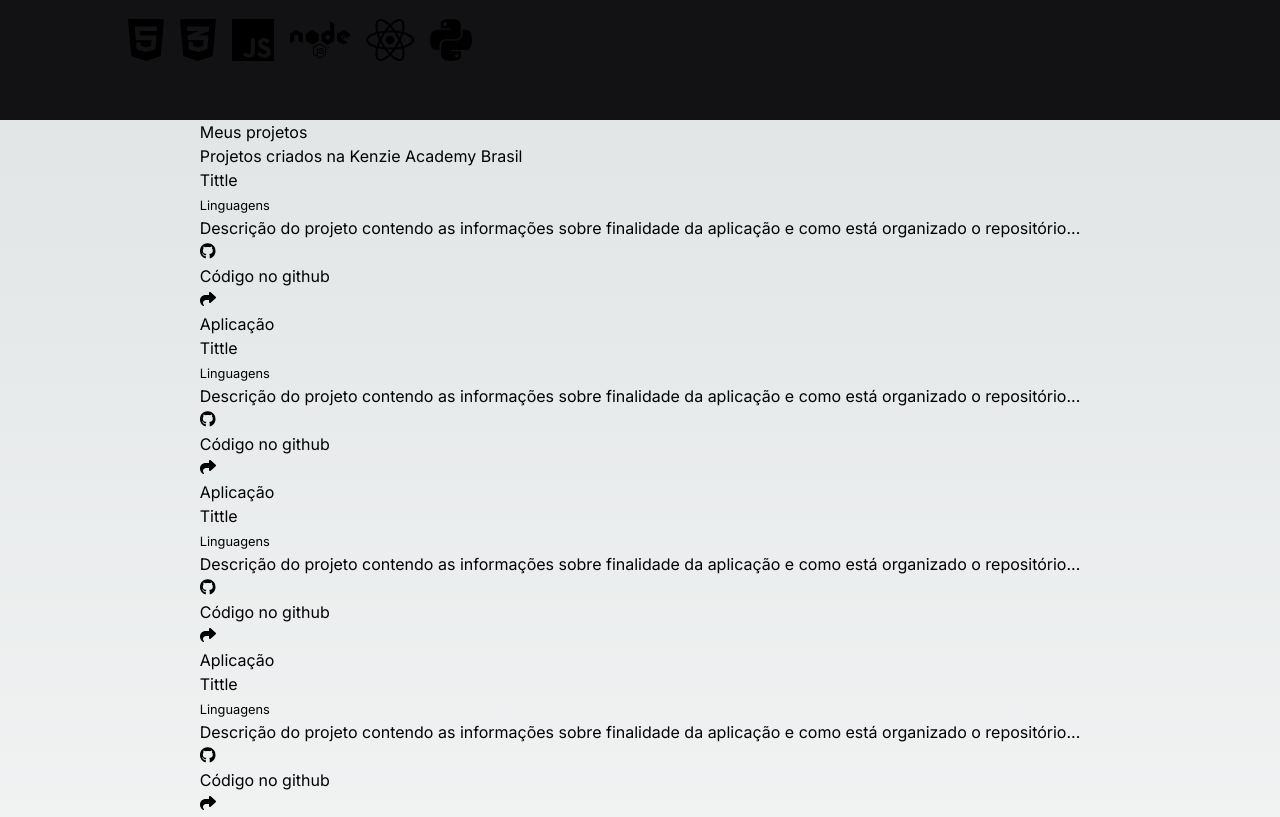
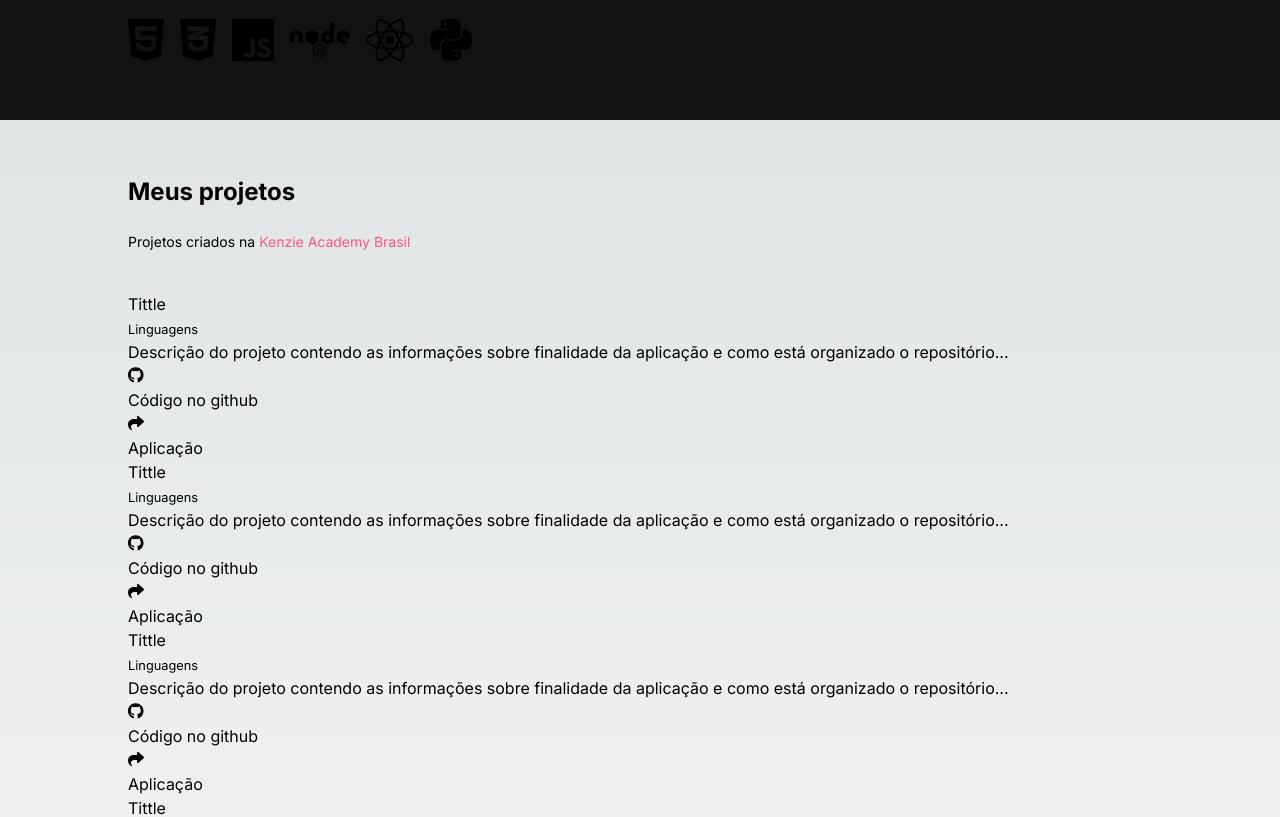
Before and after one commit to SilasRFerreira/meu_portfolio, a Next.js app: page / in a window 1280 px wide. Shown: the part 440-1257 px from the top of the page. Built offline with nearby package versions, Linux system fonts and the light colour scheme.

Commit message:
style: applied style to title section

```diff
--- a/src/app/HomeSections/MyProjects/index.tsx
+++ b/src/app/HomeSections/MyProjects/index.tsx
@@ -2,12 +2,14 @@ import ProjectsList from "./ProjectsList"
 
 const MyProjects = () => {
     return(
-        <section id="projects">
-            <div>
-                <h2>Meus projetos</h2>
-                <p>Projetos criados na <span>Kenzie Academy Brasil</span></p>
+        <section id="projects" className="flex items-center justify-center w-full">
+            <div className="my-14 items-center justify-center w-11/12 lg:w-4/5 space-y-10">
+                <div className="flex flex-col gap-6">
+                    <h2 className="text-2xl font-bold">Meus projetos</h2>
+                    <p className="text-sm">Projetos criados na <span className="text-color-tertiary">Kenzie Academy Brasil</span></p>
+                </div>
+                <ProjectsList/>
             </div>
-            <ProjectsList/>
         </section>
     )
 }
--- a/tailwind.config.ts
+++ b/tailwind.config.ts
@@ -17,6 +17,7 @@ const config: Config = {
         'primary-blue': '#623CEA',
         'gray-1': '#121214',
         'gray-2': '#868E96',
+        'color-tertiary': '#FF577F',
       },
     },
   },
```
